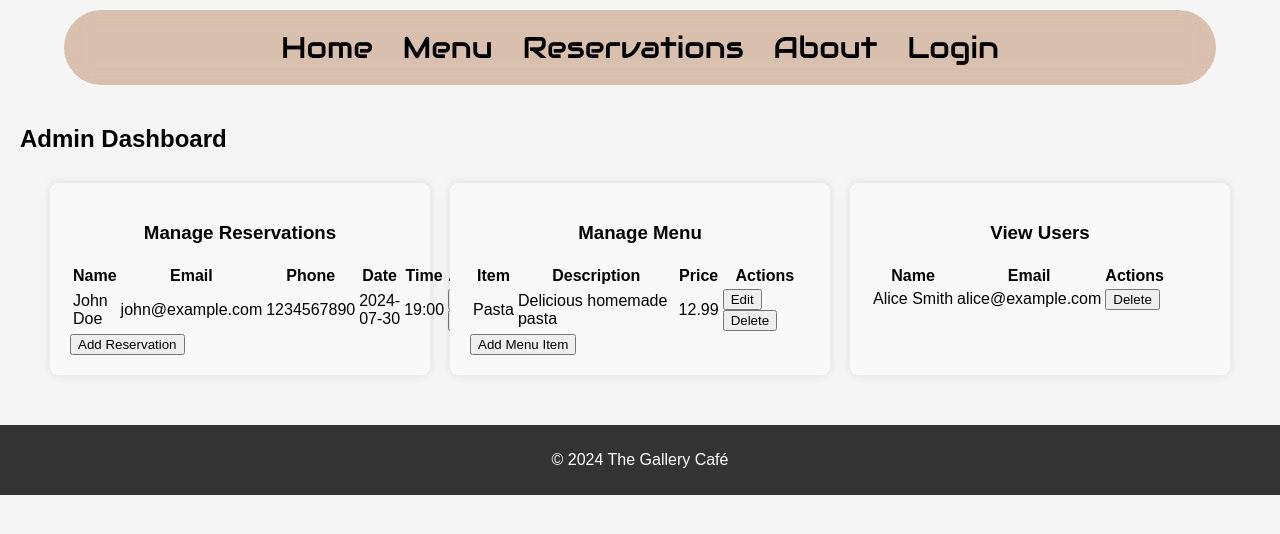
After one commit to WazeemAkthar/The-Gallery-Cafe, a PHP site: page /Pages/admin.html in a window 1280 px wide. The commit adds this page. Shown: the top 534 px of the page. Run offline with PHP 8.4, Linux system fonts and the light colour scheme.

Commit message:
updated pages

```diff
--- /dev/null
+++ b/CSS/admin.css
@@ -0,0 +1,21 @@
+.dashboard-container {
+    display: flex;
+    flex-wrap: wrap;
+    justify-content: space-around;
+    margin: 20px;
+}
+
+.dashboard-item {
+    flex: 1;
+    min-width: 250px;
+    margin: 10px;
+    padding: 20px;
+    background-color: #f9f9f9;
+    border-radius: 8px;
+    box-shadow: 0 0 10px rgba(0, 0, 0, 0.1);
+}
+
+.dashboard-item h3 {
+    text-align: center;
+    margin-bottom: 20px;
+}
--- a/CSS/styles.css
+++ b/CSS/styles.css
@@ -18,6 +18,8 @@ body {
   font-family: 'Audiowide';
   font-size: 30px;
   font-weight: 500;
+  position: sticky;
+  top: 10px;
 }
 nav ul {
   list-style: none;
@@ -41,7 +43,6 @@ main {
   color: white;
   text-align: center;
   padding: 10px 0;
-  position: fixed;
   width: 100%;
-  bottom: 0;
+  bottom: 0px;
 }
--- /dev/null
+++ b/JS/admin.js
@@ -0,0 +1,108 @@
+document.addEventListener("DOMContentLoaded", function() {
+    // Sample data
+    const reservations = [
+        { name: "John Doe", email: "john@example.com", phone: "1234567890", date: "2024-07-30", time: "19:00" },
+    ];
+    const menuItems = [
+        { item: "Pasta", description: "Delicious homemade pasta", price: "12.99" },
+    ];
+    const users = [
+        { name: "Alice Smith", email: "alice@example.com" },
+    ];
+
+    // Reservation Management
+    const reservationsTable = document.getElementById('reservations-table').getElementsByTagName('tbody')[0];
+
+    function loadReservations() {
+        reservationsTable.innerHTML = '';
+        reservations.forEach((reservation, index) => {
+            const row = reservationsTable.insertRow();
+            row.innerHTML = `
+                <td>${reservation.name}</td>
+                <td>${reservation.email}</td>
+                <td>${reservation.phone}</td>
+                <td>${reservation.date}</td>
+                <td>${reservation.time}</td>
+                <td>
+                    <button onclick="editReservation(${index})">Edit</button>
+                    <button onclick="deleteReservation(${index})">Delete</button>
+                </td>
+            `;
+        });
+    }
+
+    window.editReservation = function(index) {
+        const reservation = reservations[index];
+        alert('Editing reservation for ' + reservation.name);
+    };
+
+    window.deleteReservation = function(index) {
+        reservations.splice(index, 1);
+        loadReservations();
+    };
+
+    document.getElementById('add-reservation-btn').addEventListener('click', () => {
+        alert('Adding a new reservation');
+    });
+
+    loadReservations();
+
+    // Menu Management
+    const menuTable = document.getElementById('menu-table').getElementsByTagName('tbody')[0];
+
+    function loadMenuItems() {
+        menuTable.innerHTML = '';
+        menuItems.forEach((menuItem, index) => {
+            const row = menuTable.insertRow();
+            row.innerHTML = `
+                <td>${menuItem.item}</td>
+                <td>${menuItem.description}</td>
+                <td>${menuItem.price}</td>
+                <td>
+                    <button onclick="editMenuItem(${index})">Edit</button>
+                    <button onclick="deleteMenuItem(${index})">Delete</button>
+                </td>
+            `;
+        });
+    }
+
+    window.editMenuItem = function(index) {
+        const menuItem = menuItems[index];
+        alert('Editing menu item ' + menuItem.item);
+    };
+
+    window.deleteMenuItem = function(index) {
+        menuItems.splice(index, 1);
+        loadMenuItems();
+    };
+
+    document.getElementById('add-menu-item-btn').addEventListener('click', () => {
+        alert('Adding a new menu item');
+    });
+
+    loadMenuItems();
+
+    // User Management
+    const usersTable = document.getElementById('users-table').getElementsByTagName('tbody')[0];
+
+    function loadUsers() {
+        usersTable.innerHTML = '';
+        users.forEach((user, index) => {
+            const row = usersTable.insertRow();
+            row.innerHTML = `
+                <td>${user.name}</td>
+                <td>${user.email}</td>
+                <td>
+                    <button onclick="deleteUser(${index})">Delete</button>
+                </td>
+            `;
+        });
+    }
+
+    window.deleteUser = function(index) {
+        users.splice(index, 1);
+        loadUsers();
+    };
+
+    loadUsers();
+});
--- a/Pages/Menu.html
+++ b/Pages/Menu.html
@@ -28,6 +28,9 @@
             { id: 1, name: 'Sri Lankan Curry', description: 'A delicious blend of spices and herbs.', price: '$10', image: '../menu Images/Sri_Lankan_Rice_and_Curry.jpg' },
             { id: 2, name: 'Chinese Noodles', description: 'Stir-fried noodles with vegetables and meat.', price: '$12', image: '../menu Images/Chinese Noodles.avif' },
             { id: 3, name: 'Italian Pizza', description: 'Classic margherita pizza with fresh ingredients.', price: '$15', image: '../menu Images/Italian Pizza.webp' },
+            // { id: 4, name: 'Sri Lankan Curry', description: 'A delicious blend of spices and herbs.', price: '$10', image: '../menu Images/Sri_Lankan_Rice_and_Curry.jpg' },
+            // { id: 5, name: 'Chinese Noodles', description: 'Stir-fried noodles with vegetables and meat.', price: '$12', image: '../menu Images/Chinese Noodles.avif' },
+            // { id: 6, name: 'Italian Pizza', description: 'Classic margherita pizza with fresh ingredients.', price: '$15', image: '../menu Images/Italian Pizza.webp' },
             // Add more menu items as needed
         ];
 
--- /dev/null
+++ b/Pages/admin.html
@@ -0,0 +1,77 @@
+<!DOCTYPE html>
+<html lang="en">
+<head>
+    <meta charset="UTF-8">
+    <meta name="viewport" content="width=device-width, initial-scale=1.0">
+    <link rel="stylesheet" href="../CSS/styles.css">
+    <link rel="stylesheet" href="../CSS/admin.css">
+    <title>Admin Dashboard - The Gallery Café</title>
+</head>
+<body>
+    <div id="header"></div> <!-- Placeholder for header -->
+
+    <main>
+        <h2>Admin Dashboard</h2>
+
+        <div class="dashboard-container">
+            <div class="dashboard-item">
+                <h3>Manage Reservations</h3>
+                <table id="reservations-table">
+                    <thead>
+                        <tr>
+                            <th>Name</th>
+                            <th>Email</th>
+                            <th>Phone</th>
+                            <th>Date</th>
+                            <th>Time</th>
+                            <th>Actions</th>
+                        </tr>
+                    </thead>
+                    <tbody>
+                        <!-- Reservation rows will be inserted here -->
+                    </tbody>
+                </table>
+                <button id="add-reservation-btn">Add Reservation</button>
+            </div>
+            <div class="dashboard-item">
+                <h3>Manage Menu</h3>
+                <table id="menu-table">
+                    <thead>
+                        <tr>
+                            <th>Item</th>
+                            <th>Description</th>
+                            <th>Price</th>
+                            <th>Actions</th>
+                        </tr>
+                    </thead>
+                    <tbody>
+                        <!-- Menu items will be inserted here -->
+                    </tbody>
+                </table>
+                <button id="add-menu-item-btn">Add Menu Item</button>
+            </div>
+            <div class="dashboard-item">
+                <h3>View Users</h3>
+                <table id="users-table">
+                    <thead>
+                        <tr>
+                            <th>Name</th>
+                            <th>Email</th>
+                            <th>Actions</th>
+                        </tr>
+                    </thead>
+                    <tbody>
+                        <!-- User rows will be inserted here -->
+                    </tbody>
+                </table>
+            </div>
+        </div>
+    </main>
+
+    <div id="footer"></div> <!-- Placeholder for footer -->
+
+    <script src="../JS/components.js"></script>
+    <script src="../JS/scripts.js"></script>
+    <script src="../JS/admin.js"></script>
+</body>
+</html>
--- a/Pages/reservation.html
+++ b/Pages/reservation.html
@@ -36,7 +36,7 @@
                 </div>
                 <div class="form-group">
                     <label for="guests">Number of Guests:</label>
-                    <input type="number" id="guests" name="guests" min="1" required>
+                    <input type="number" id="guests" name="guests" min="1" max="8" required>
                 </div>
                 <div class="form-group">
                     <label for="message">Special Requests:</label>
```
Also changed, not shown: CSS/login.css (added, +66 -0 lines), Pages/login.html (added, +63 -0 lines).
